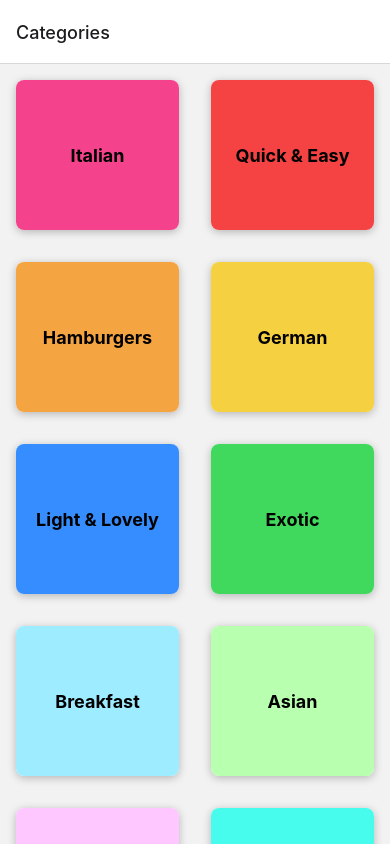
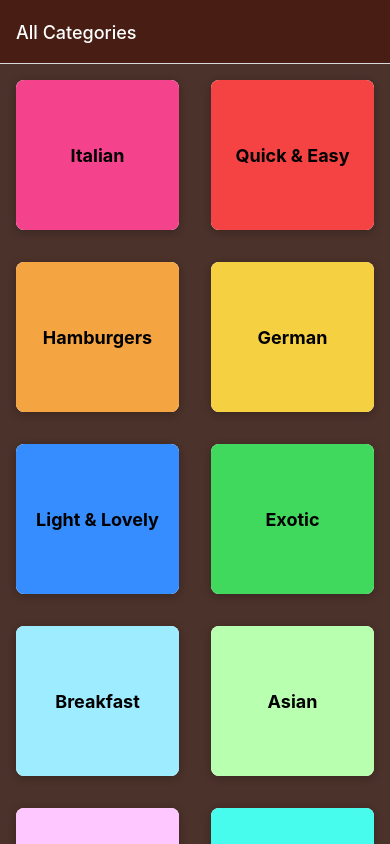
Before and after one commit to himanshm/Navigation-RND, a React Native app: screen / in a window 390 px wide. Built offline with nearby package versions, Linux system fonts and the light colour scheme.

Commit message:
Style screen headers and backgrounds

```diff
--- a/App.tsx
+++ b/App.tsx
@@ -20,8 +20,21 @@ export default function App() {
     <>
       <StatusBar style='auto' />
       <NavigationContainer>
-        <RootStack.Navigator initialRouteName='Categories'>
-          <RootStack.Screen name='Categories' component={CategoriesScreen} />
+        <RootStack.Navigator
+          initialRouteName='Categories'
+          screenOptions={{
+            headerStyle: { backgroundColor: '#481E14' },
+            headerTintColor: 'white',
+            contentStyle: { backgroundColor: '#4b322b' },
+          }}
+        >
+          <RootStack.Screen
+            name='Categories'
+            component={CategoriesScreen}
+            options={{
+              title: 'All Categories',
+            }}
+          />
           <RootStack.Screen name='Overview' component={MealsOverviewScreen} />
         </RootStack.Navigator>
       </NavigationContainer>
```
